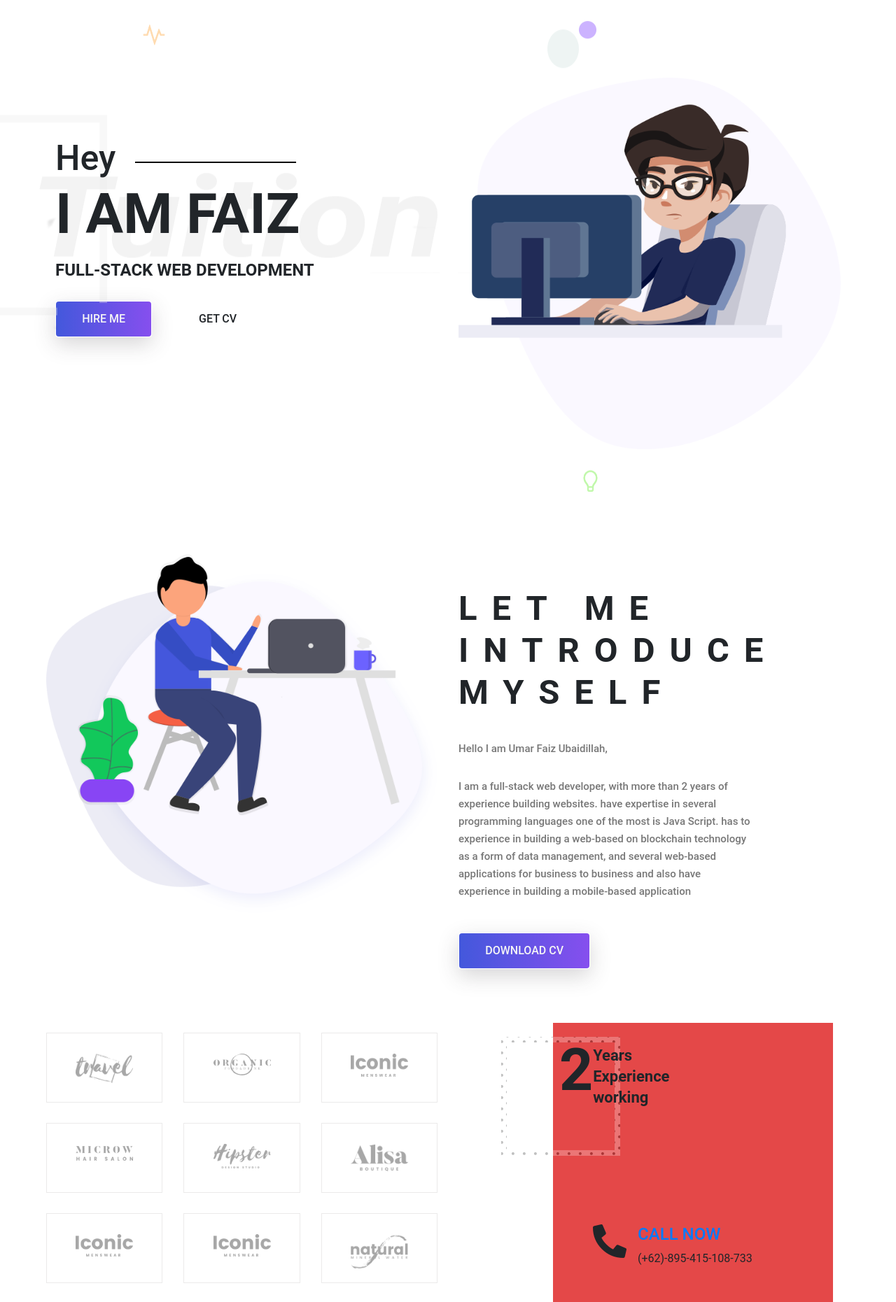
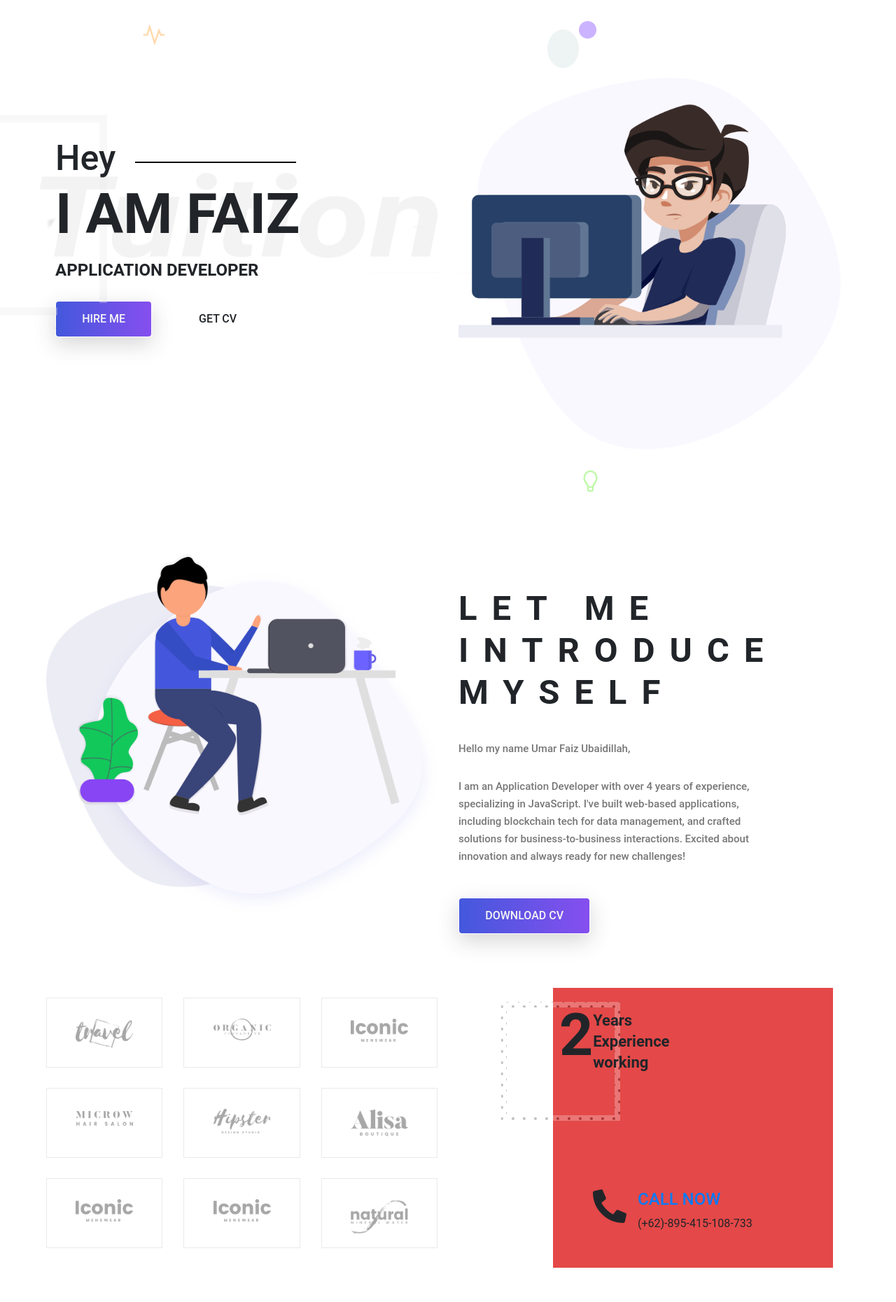
Before and after one commit to ufaiz50/portfolio, a PHP site: page / in a window 1280 px wide. Shown: the part 89-1950 px from the top of the page at 70% size. Run offline with PHP 8.4, Linux system fonts and the light colour scheme.

Commit message:
Refactoring::[Re-design code -> banner()]

```diff
--- a/css/responsive.css
+++ b/css/responsive.css
@@ -62,12 +62,18 @@
         width: 20rem;
         margin: 5%;
     }
+
 }
-
+@media only screen and (max-width: 991px) {
+    .site-main .site-banner .site-title h3 {
+        padding-top: 10%;
+      }
+}
 
 
 /* if the viewport is equal to 1910px or less than that */
 @media only screen and (max-width: 1910px){
+
     .header_area .main-menu .navbar{
         padding: 1rem;
     }
--- a/index.html
+++ b/index.html
@@ -3,7 +3,8 @@
   <head>
     <meta charset="UTF-8" />
     <meta name="viewport" content="width=device-width, initial-scale=1.0" />
-    <title>Portfolio - Umar Faiz</title>
+    <link rel="icon" href="./icons/favicon.ico" type="image/x-icon">
+    <title>Faiz - Igniting Digital Innovation</title>
 
     <!-- bootstrap 4 css-->
     <link rel="stylesheet" href="./css/bootstrap.min.css" />
@@ -96,7 +97,7 @@
               <h3 class="title-text">Hey</h3>
               <h1 class="title-text text-uppercase">I am Faiz</h1>
               <h4 class="title-text text-uppercase">
-                Full-stack Web Development
+                Application Developer
               </h4>
               <div class="site-button">
                 <div class="f-flex flex-row flext-warp">
@@ -151,11 +152,10 @@
               </h2>
               <div class="paragraph py-4 w-75">
                 <p class="para">
-                  Hello I am Umar Faiz Ubaidillah,
+                  Hello my name Umar Faiz Ubaidillah,
                 </p>
                 <p class="para">
-                  I am a full-stack web developer, with more than 2 years of experience building websites. have expertise in several programming languages one of the most is Java Script.
-                  has to experience in building a web-based on blockchain technology as a form of data management, and several web-based applications for business to business and also have experience in building a mobile-based application
+                  I am an Application Developer with over 4 years of experience, specializing in JavaScript. I've built web-based applications, including blockchain tech for data management, and crafted solutions for business-to-business interactions. Excited about innovation and always ready for new challenges!
                 </p>
               </div>
               <a href="/" download="CuriculumVitae.pdf"
--- a/index.php
+++ /dev/null
@@ -1 +0,0 @@
-<?php include_once("index.html"); ?>
```
Also changed, not shown: css/font.css (renamed from css/fonts.css), icons/favicon.ico (added).
